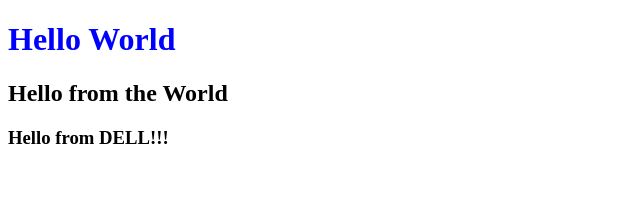
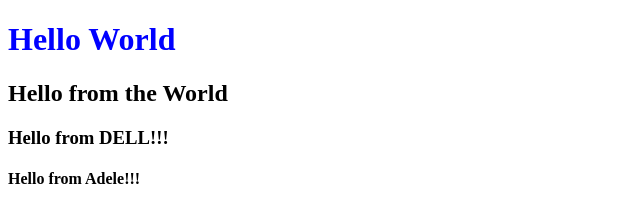
Before and after one commit to Jakhongir23/learningGit, a plain HTML site: page index.html in a window 1280 px wide. Shown: the whole page, without its empty margins (0-640 px from the left). Drawn offline with Linux system fonts and the light colour scheme.

Commit message:
from Adele

```diff
--- a/index.html
+++ b/index.html
@@ -10,5 +10,6 @@
     <h1>Hello World</h1>
     <h2>Hello from the World</h2>
     <h3>Hello from DELL!!!</h3>
+    <h4>Hello from Adele!!!</h4>
 </body>
 </html>
```
